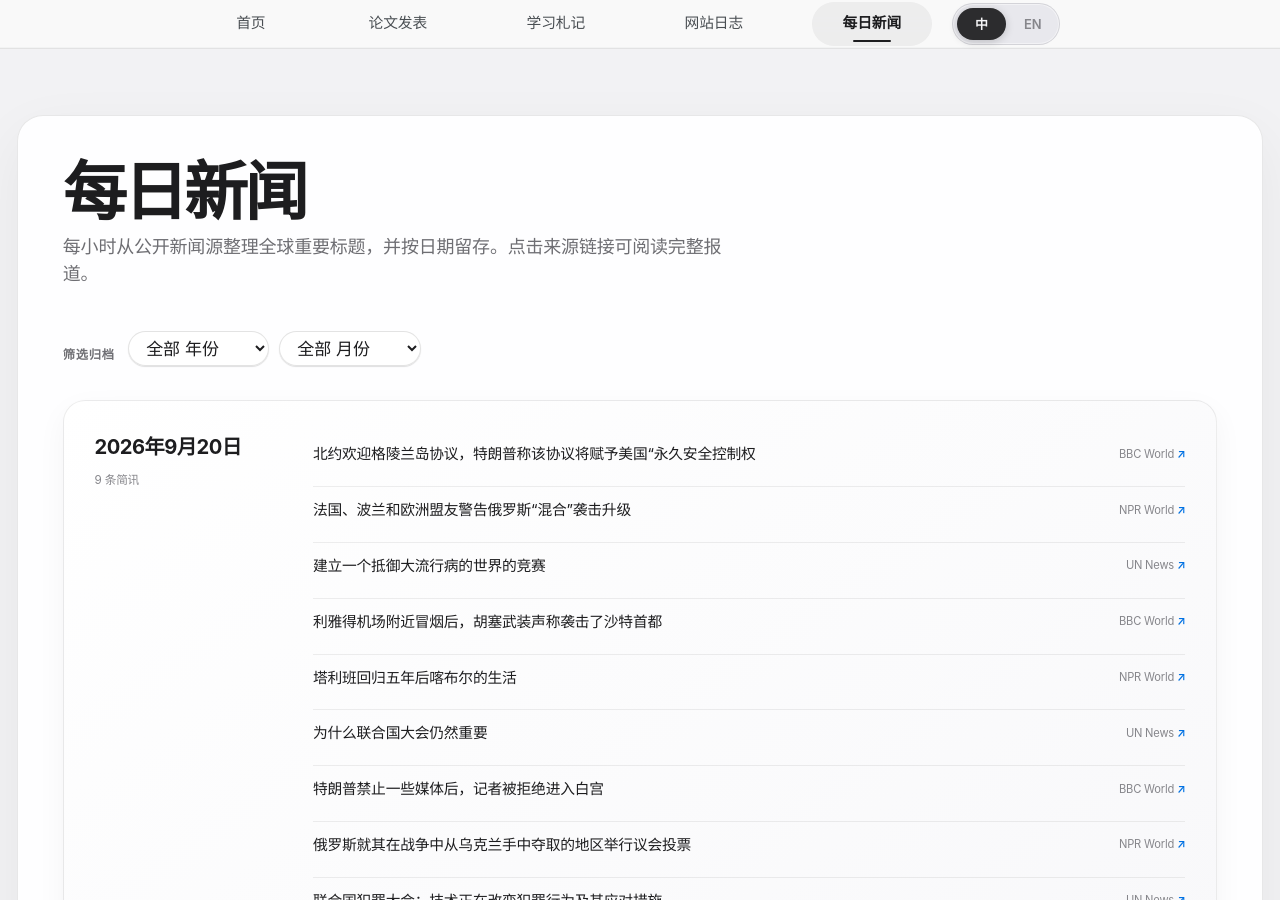
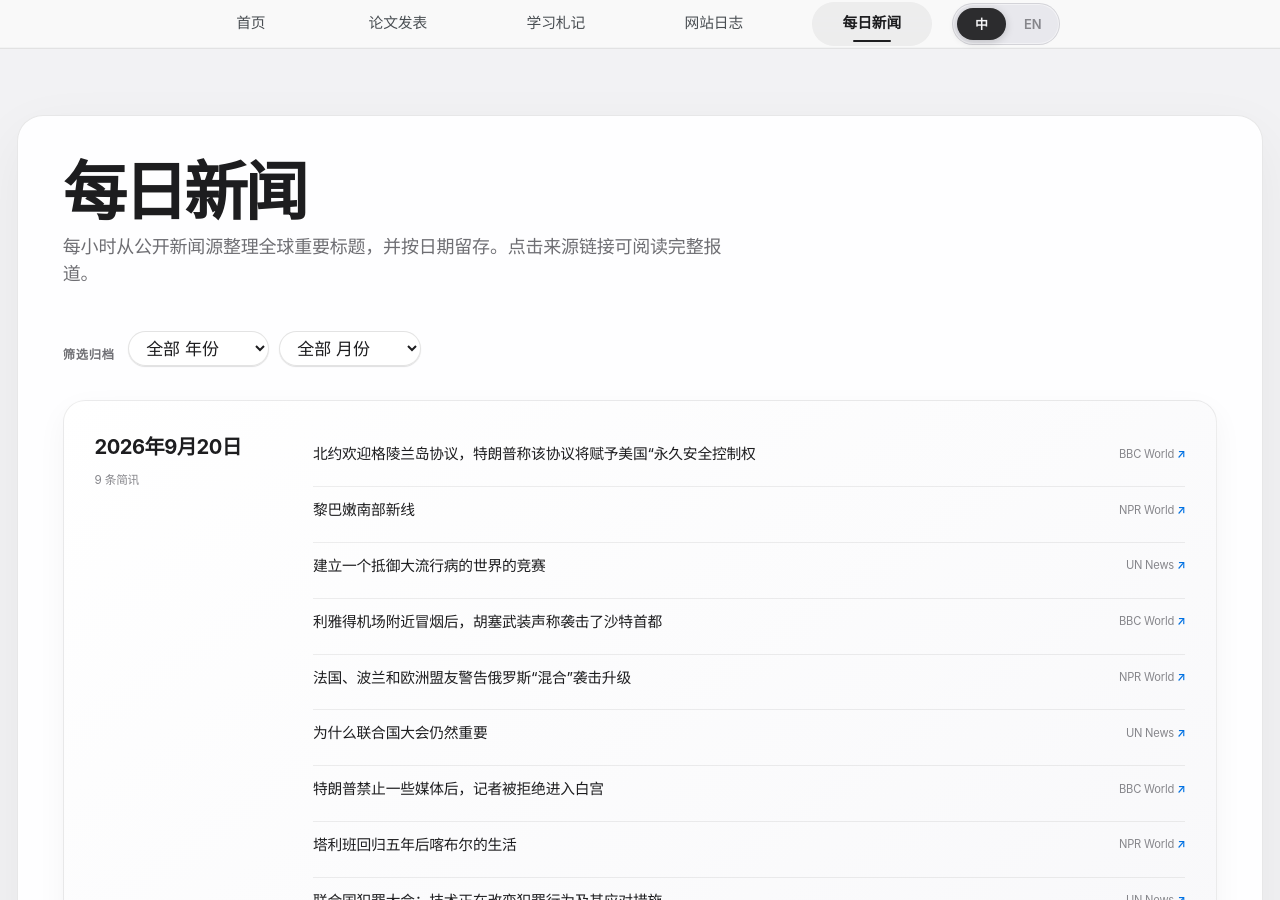
Before and after one commit to HaoxiangLuo/HaoxiangLuo.github.io, a Jekyll site: the page built from _pages/daily-news-zh.html, in a window 1280 px wide and 900 px high. Built offline with Jekyll 4.4.1, drawn with Linux system fonts in a browser that asks for light colours; a style sheet for code colours, icons or effects is not loaded.

Commit message:
Update daily news 2026-09-20

```diff
--- a/_data/daily_news.json
+++ b/_data/daily_news.json
@@ -1,5 +1,5 @@
 {
-  "updated_at": "2026-09-20T02:25:32+08:00",
+  "updated_at": "2026-09-20T03:20:19+08:00",
   "days": [
     {
       "date": "2026-09-20",
@@ -11,10 +11,10 @@
           "title_zh": "北约欢迎格陵兰岛协议，特朗普称该协议将赋予美国“永久安全控制权"
         },
         {
-          "title": "France, Poland and European allies warn of escalating Russian 'hybrid' attacks",
+          "title": "The new lines of southern Lebanon",
           "source": "NPR World",
-          "url": "https://www.npr.org/2026/09/19/nx-s1-5974215/france-poland-and-european-allies-warn-of-escalating-russian-hybrid-attacks",
-          "title_zh": "法国、波兰和欧洲盟友警告俄罗斯“混合”袭击升级"
+          "url": "https://www.npr.org/sections/the-picture-show/2026/09/19/g-s1-139752/the-new-lines-of-southern-lebanon",
+          "title_zh": "黎巴嫩南部新线"
         },
         {
           "title": "The race to build a pandemic-proof world",
@@ -29,10 +29,10 @@
           "title_zh": "利雅得机场附近冒烟后，胡塞武装声称袭击了沙特首都"
         },
         {
-          "title": "Life in Kabul 5 years after the Taliban's return",
+          "title": "France, Poland and European allies warn of escalating Russian 'hybrid' attacks",
           "source": "NPR World",
-          "url": "https://www.npr.org/2026/09/19/nx-s1-5961263/life-in-kabul-5-years-after-the-talibans-return",
-          "title_zh": "塔利班回归五年后喀布尔的生活"
+          "url": "https://www.npr.org/2026/09/19/nx-s1-5974215/france-poland-and-european-allies-warn-of-escalating-russian-hybrid-attacks",
+          "title_zh": "法国、波兰和欧洲盟友警告俄罗斯“混合”袭击升级"
         },
         {
           "title": "Why the UN General Assembly still matters",
@@ -47,10 +47,10 @@
           "title_zh": "特朗普禁止一些媒体后，记者被拒绝进入白宫"
         },
         {
-          "title": "Russia holds parliamentary vote in areas it seized from Ukraine in the war",
+          "title": "Life in Kabul 5 years after the Taliban's return",
           "source": "NPR World",
-          "url": "https://www.npr.org/2026/09/19/g-s1-144169/russia-holds-parliamentary-vote-in-areas-it-seized-from-ukraine",
-          "title_zh": "俄罗斯就其在战争中从乌克兰手中夺取的地区举行议会投票"
+          "url": "https://www.npr.org/2026/09/19/nx-s1-5961263/life-in-kabul-5-years-after-the-talibans-return",
+          "title_zh": "塔利班回归五年后喀布尔的生活"
         },
         {
           "title": "UN Crime Congress: Technology is transforming crime – and the response to it",
```
